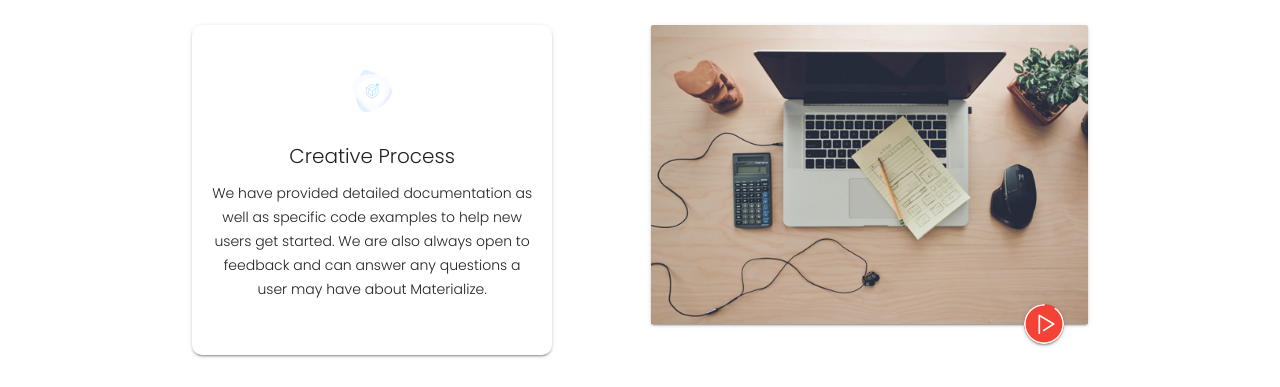
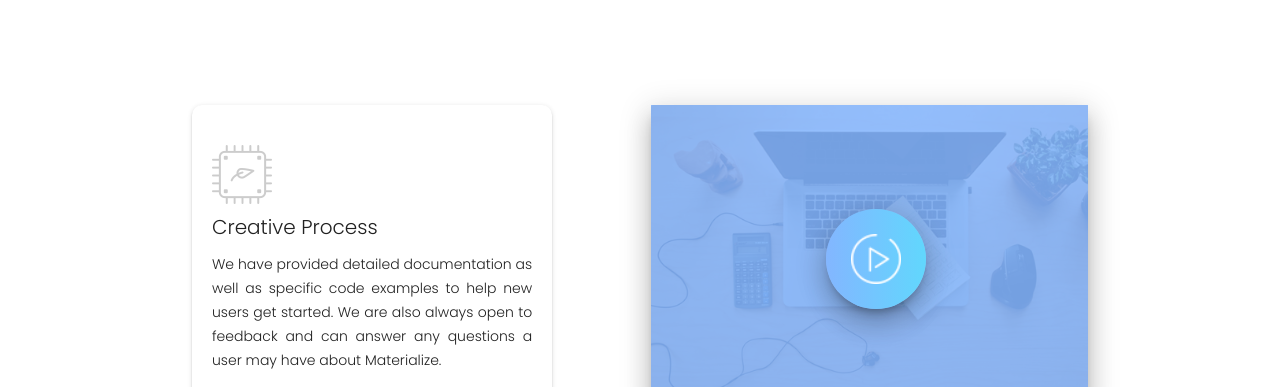
Before and after one commit to Sadekul/Agency-Project, a plain HTML site: page about.html in a window 1280 px wide. Shown: the part 269-656 px from the top of the page. Drawn offline with Linux system fonts and the light colour scheme.

Commit message:
complate video area scss

```diff
--- a/about.html
+++ b/about.html
@@ -70,7 +70,7 @@
             <div class="row">
                 <div class="col s12 m5">
                     <div class="card icon-block">
-                        <h2 class="center brown-text"><img src="assets/images/features-1.png" alt=""></h2>
+                        <h2 class="center brown-text"><img src="assets/images/about-icon.png" alt=""></h2>
                         <h5 class="center">Creative Process</h5>
 
                         <p class="light">We have provided detailed documentation as well as specific code examples to help new users get started. We are also always open to feedback and can answer any questions a user may have about Materialize.</p>
@@ -78,11 +78,11 @@
                 </div>
                 <div class="col s12 m6 offset-m1">
                     <div class="video">
-                        <div class="card">
+                        <div class="card z-depth-5">
                             <div class="card-image">
                                 <img src="assets/images/about-pc.jpg">
 
-                                <a class="btn-floating halfway-fab waves-effect waves-light red"><img src="assets/images/play.png" alt=""></a>
+                                <a class="btn-floating halfway-fab waves-effect waves-light z-depth-5"><img src="assets/images/play.png" alt=""></a>
                             </div>
                         </div>
                     </div>
--- a/assets/scss/style.scss
+++ b/assets/scss/style.scss
@@ -660,6 +660,51 @@ footer.page-footer {
     }
 
 }
+
+//video-area scss
+.video-area {
+    padding: $section-padding;
+
+    h2 {
+        height: 50px;
+        img {
+            float: left;
+            width: 60px !important;
+        }
+
+    }
+    h5{
+        text-align: left;
+    }
+    p{
+        text-align: justify !important;
+    }
+    .card-image{
+        position: relative;
+        &::after{
+            position: absolute;
+            content: "";
+            top: 0;
+            left: 0;
+            width: 100%;
+            height: 100%;
+            background: rgba(131, 182, 255, 0.85);
+        }
+        a{
+            top: 35%;
+            left: 40%;
+            width: 100px;
+            height: 100px;
+            padding: 25px;
+            background: $bg-color;
+            transition: .4s;
+            box-shadow: #83B6FF;
+            &:hover{
+                background: $hover-bg-color;
+            }
+        }
+    }
+}
 //bealive area scss
 .bealive-left{
     background: url(../images/about-girl.jpg);
```
Also changed, not shown: assets/css/style.css, 1 other file.
